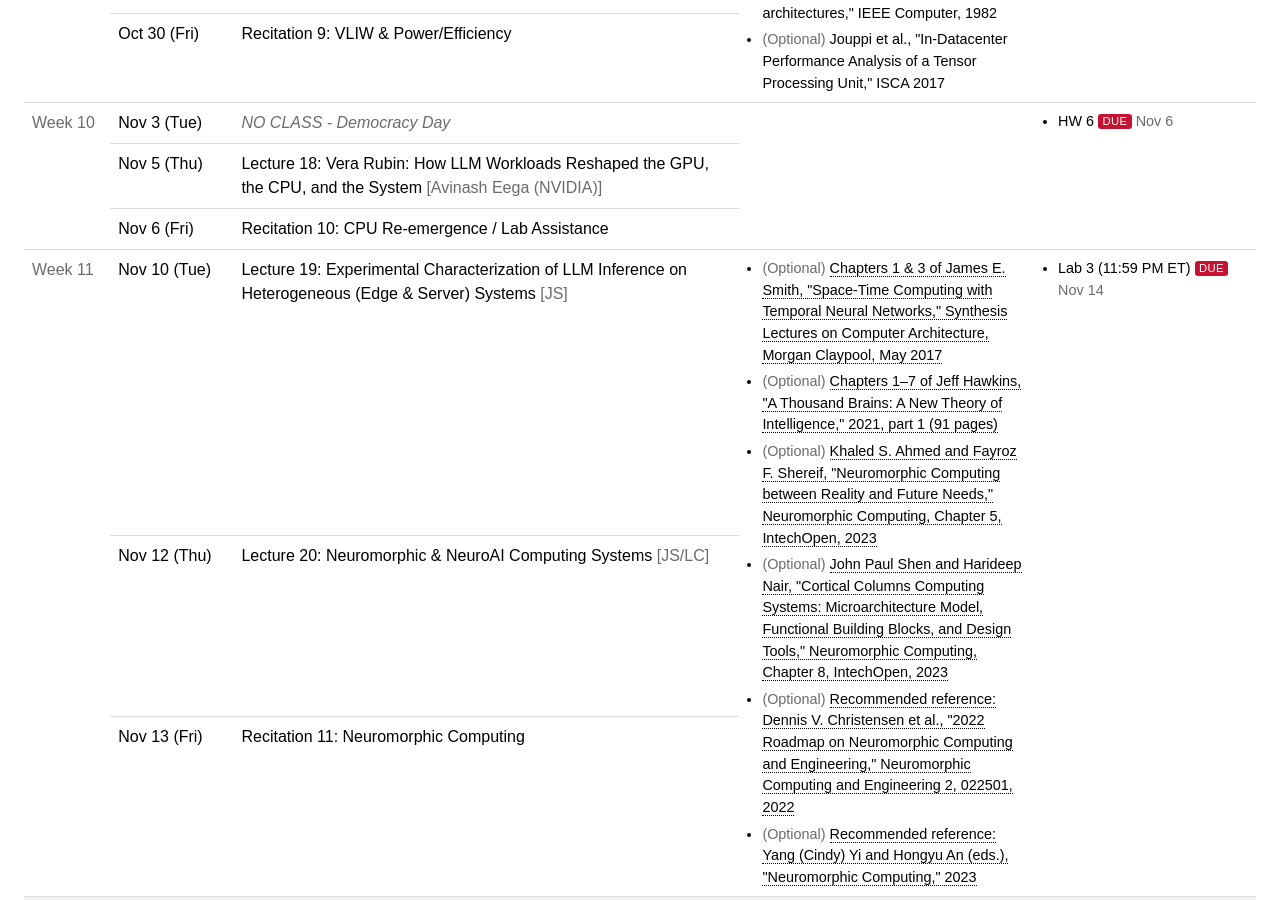
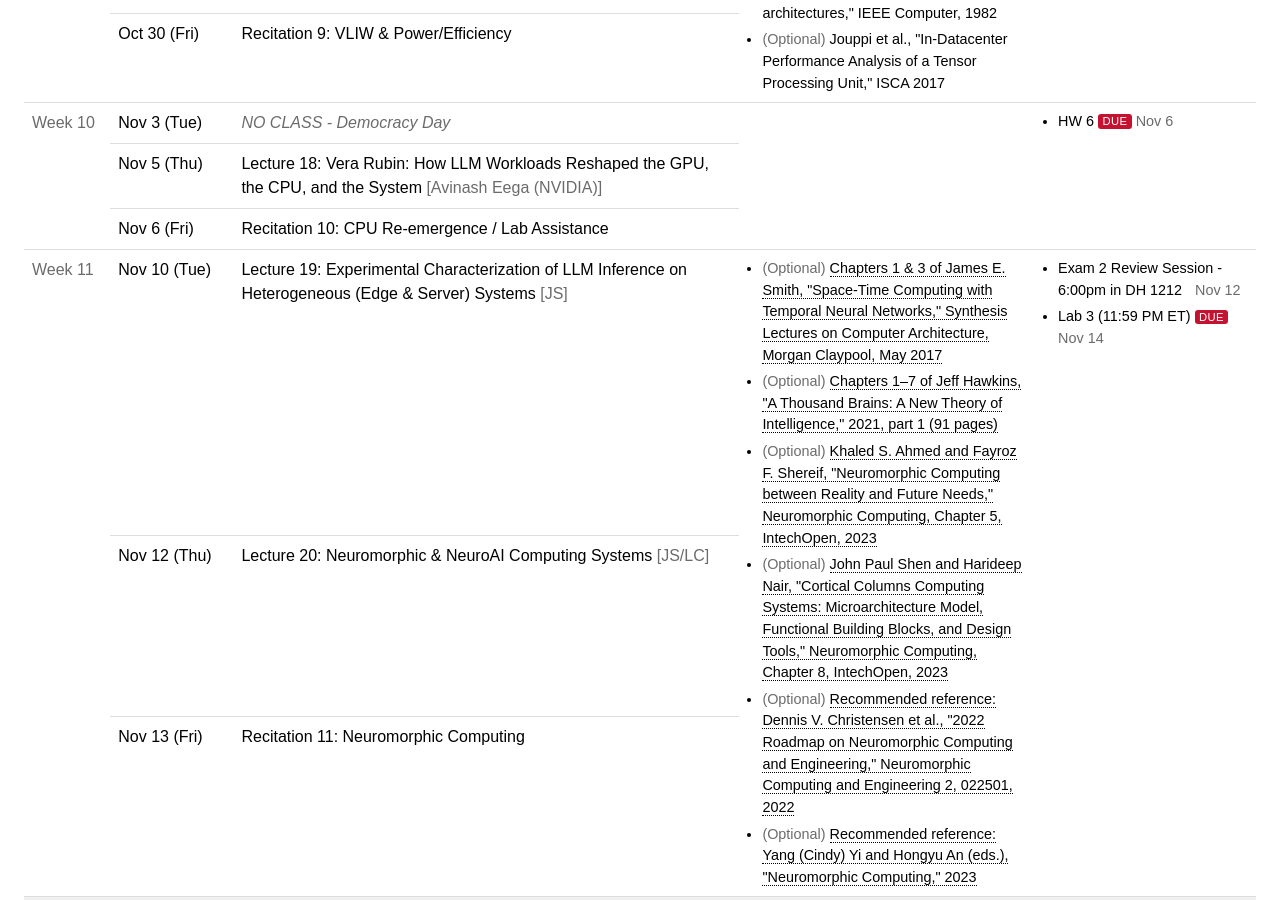
Before and after one commit to cmu-ece18740/cmu-ece18740.github.io, a Jekyll site: the page built from index.html, in a window 1280 px wide and 900 px high, scrolled down 2839 px. Built offline with Jekyll 4.4.1, drawn with Linux system fonts in a browser that asks for light colours.

Commit message:
add exam 2 review session

```diff
--- a/_data/schedule.yml
+++ b/_data/schedule.yml
@@ -389,6 +389,8 @@ weeks:
         url: https://www.intechopen.com/books/12422
         optional: true
     assignments:
+      - name: "Exam 2 Review Session - 6:00pm in DH 1212"
+        date: 2026-11-12
       - name: "Lab 3 (11:59 PM ET)"
         status: due
         date: 2026-11-14
```
